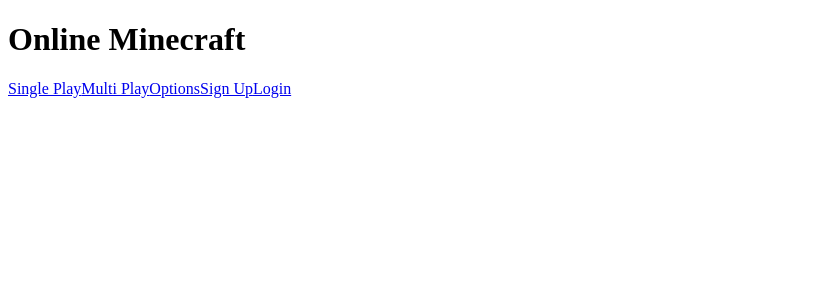
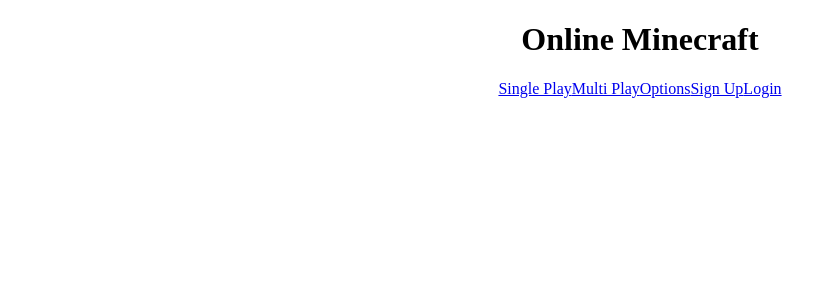
Before and after one commit to meti651/online-minecraft, a React (Create React App) app: page / in a window 1280 px wide. Shown: the top 300 px of the page, without its empty margins (0-836 px from the left). Built offline with nearby package versions, Linux system fonts and the light colour scheme.

Commit message:
auth tags' parents designe config

```diff
--- a/src/App.css
+++ b/src/App.css
@@ -1,3 +1,4 @@
 .main-container {
-  height: 100%;
+    height: 100%;
+    text-align: center;
 }
--- a/src/index.css
+++ b/src/index.css
@@ -1,9 +1,12 @@
+html {
+  height: 100%;
+}
+
 body {
   height: 100%;
   overflow: hidden;
 }
 
-#root{
+#root {
   height: 100%;
-  width: 100%;
 }
```
